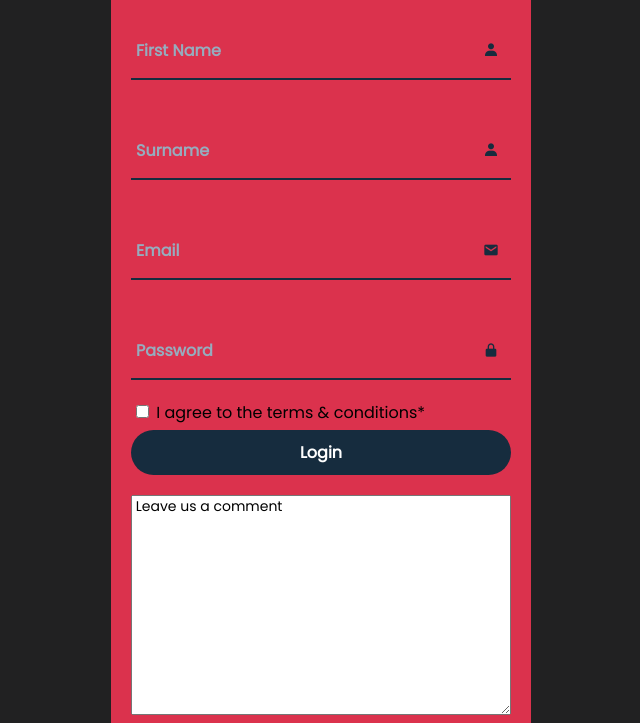
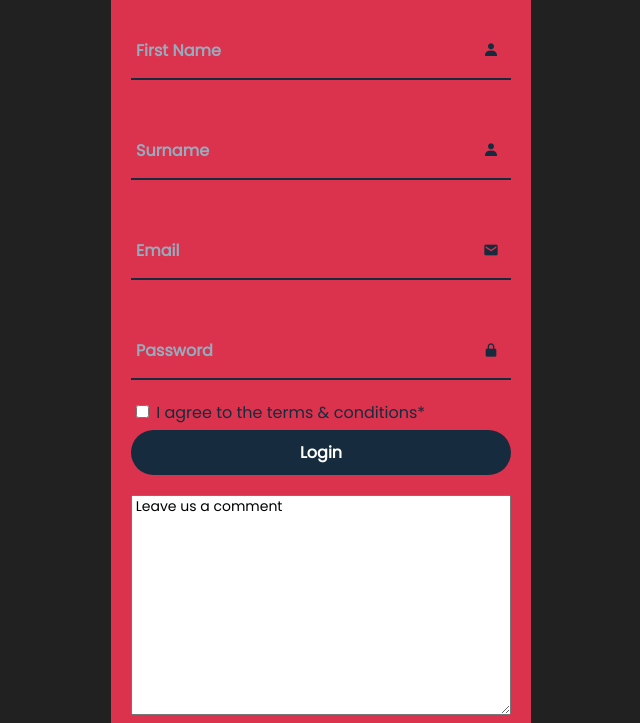
Before and after one commit to Dray3009/RegistrationForm, a plain HTML site: page index.html in a window 1280 px wide. Shown: the part 77-800 px from the top of the page, without its empty margins (319-959 px from the left). Drawn offline with nearby package versions, Linux system fonts and the light colour scheme.

Commit message:
text color change

```diff
--- a/styles.css
+++ b/styles.css
@@ -77,6 +77,7 @@ body {
   margin: 5px;
   align-items: center;
   justify-content: center;
+  color: #162c3e;
 }
 
 .check-box label input {
```
